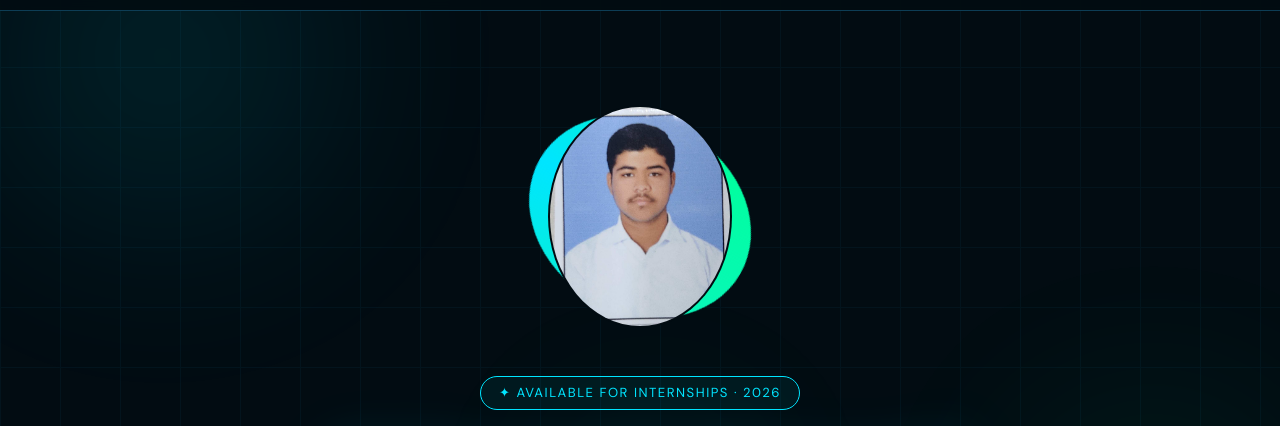
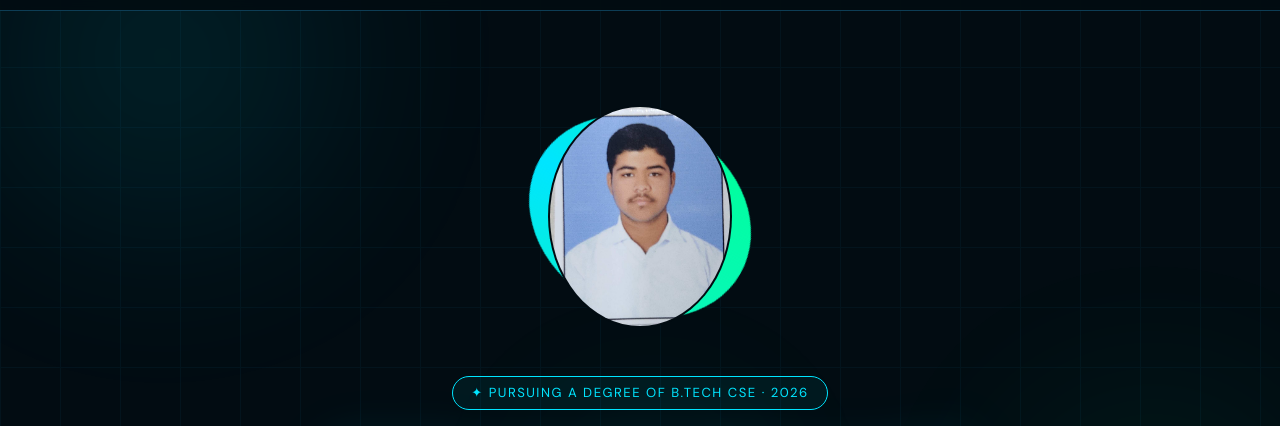
Before and after one commit to abed1kazi2/time-pass, a plain HTML site: page index.html in a window 1280 px wide. Shown: the part 53-479 px from the top of the page. Drawn offline with Linux system fonts and the light colour scheme.

Commit message:
Update index.html

```diff
--- a/index.html
+++ b/index.html
@@ -685,7 +685,7 @@
         <img src="photo.jpg" alt="Abed Kazi"
              onerror="this.src='https://via.placeholder.com/200x200/041520/00e5ff?text=AK';">
     </div>
-    <div class="home-chip">✦ Available for Internships · 2026</div>
+    <div class="home-chip">✦ Pursuing a Degree of B.Tech CSE · 2026</div>
     <h1 class="home-name">Abed Kazi</h1>
     <p class="home-sub">B.Tech · MIT Vishwaprayag University · Class of 2026</p>
     <p class="home-desc">
```
